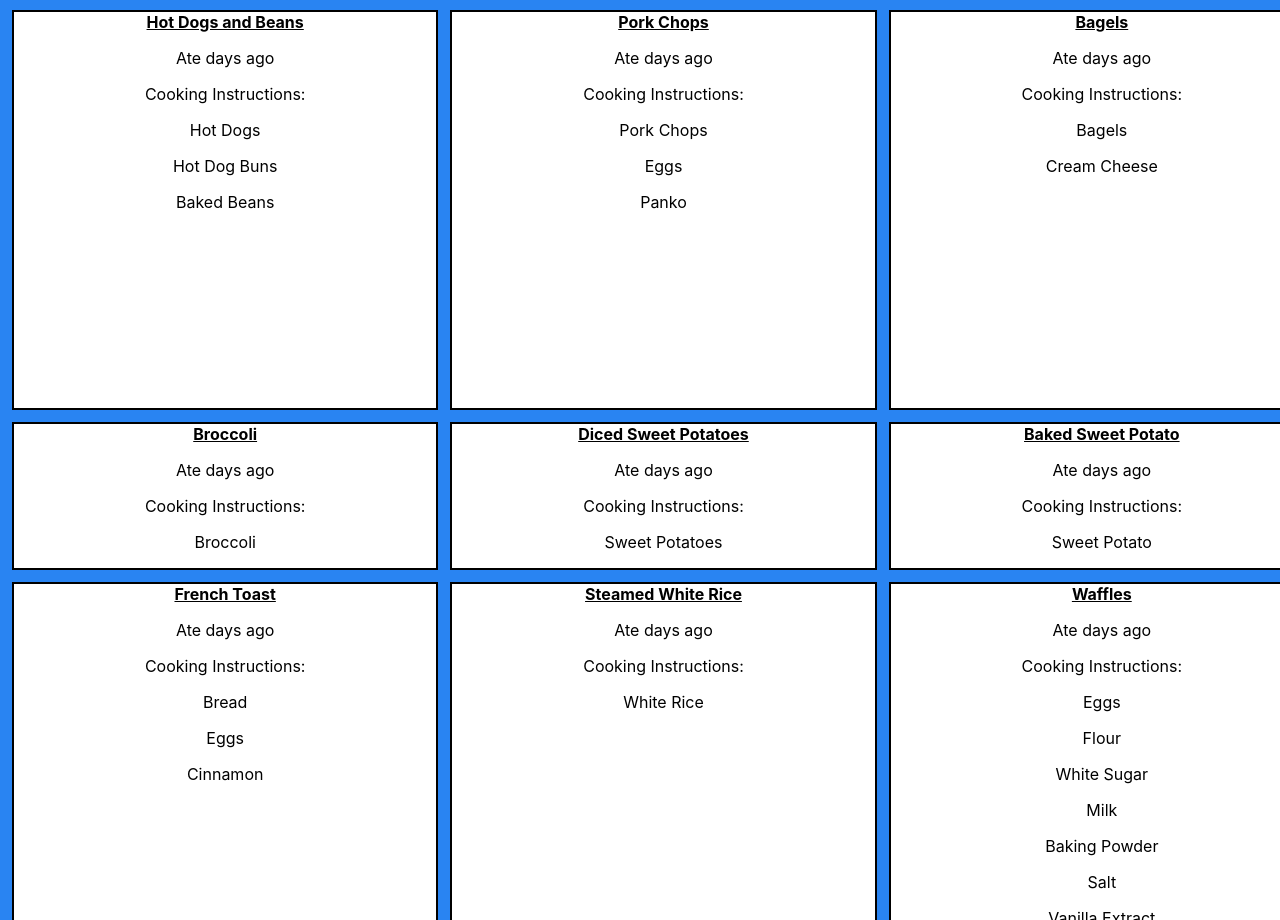
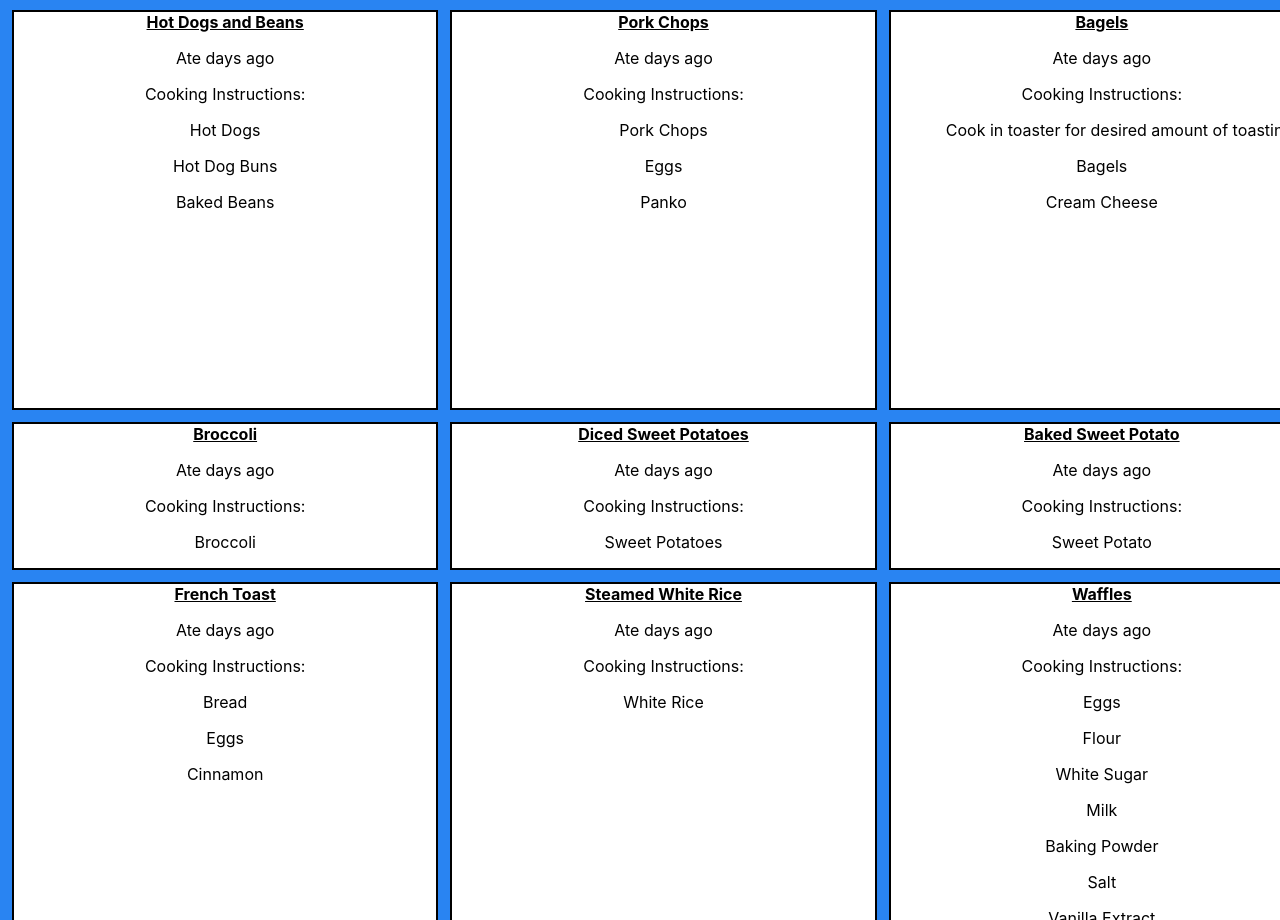
Before and after one commit to Mattmberg/react-recipe-app, a React (Create React App) app in the folder react-recipe-app/: page / in a window 1280 px wide. Shown: the part 2702-3622 px from the top of the page. Built offline with nearby package versions, Linux system fonts and the light colour scheme; the HTML template or start-up script is replaced by a standard one.

Commit message:
Updated instructions for Bagels recipe.

```diff
--- a/react-recipe-app/src/data.js
+++ b/react-recipe-app/src/data.js
@@ -314,7 +314,7 @@ export const recipeData = [
         id: 31,
         name:"Bagels",
         category: "Main",
-        cookInstructions: ["", ""],
+        cookInstructions: ["Cook in toaster for desired amount of toasting.", ""],
         cookTemp: "",
         description: "",
         ingredients: ["Bagels", "Cream Cheese"],
```
